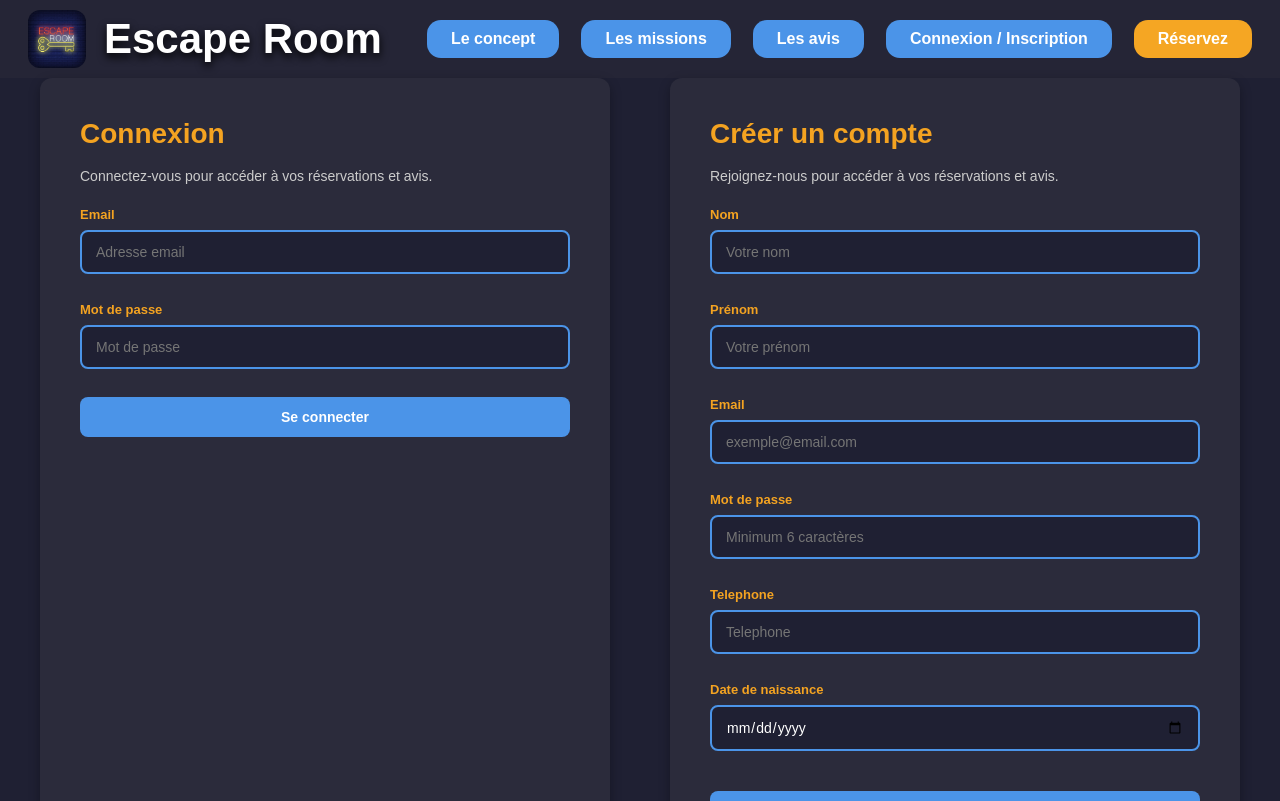
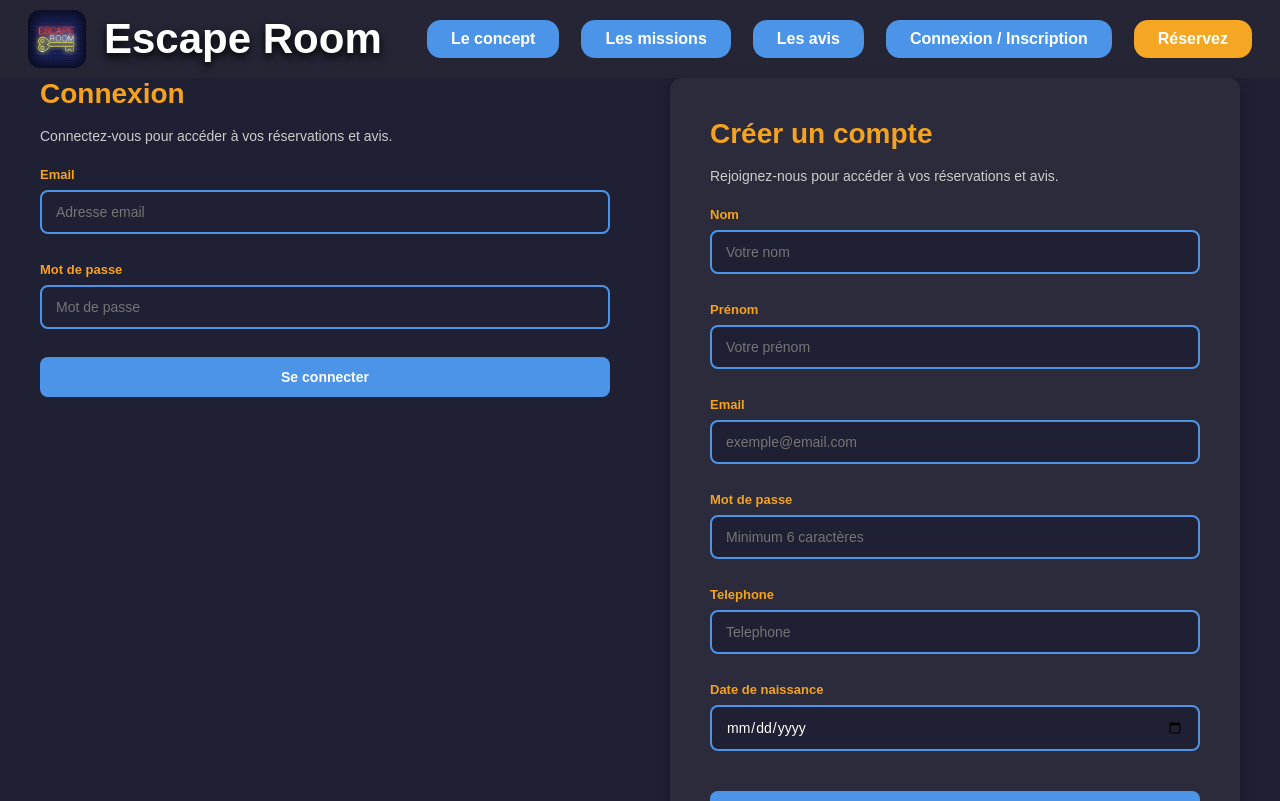
Before and after one commit to gitdreadeurz/Escape-games-project, a React (Vite) app in the folder Frontend/: page /inscription in a window 1280 px wide. Shown: the top 801 px of the page. Built offline with nearby package versions, Linux system fonts and the light colour scheme.

Commit message:
Login actif , token dans localStorage, attention travail en cours sur AvisPage.jsx

```diff
--- a/Frontend/src/pages/AvisPage.jsx
+++ b/Frontend/src/pages/AvisPage.jsx
@@ -12,6 +12,17 @@ function AvisPage() {
     //     ];
 
     const [avis, setAvis] = useState([]);
+    const [isLoged, setIsLoged] = useState(false);
+
+    useEffect(() => {
+    if (localStorage.getItem('token')) {
+        setIsLoged(true);
+    } else {
+        setIsLoged(false);
+    }
+}, []);
+
+    console.log(localStorage.getItem('token'));
 
     const fetchAvis = async () => {
 
@@ -24,15 +35,17 @@ const fetchAvis = async () => {
         }
     };
 
-    useEffect(()=>{
+    useEffect(() => {
         fetchAvis();
-    },[]);
+    }, []);
 
 
     const handleSubmit = (e) => {
         e.preventDefault();
         alert('Avis envoyé !');
     };
+
+
 
     return (
         <div className="page">
@@ -52,14 +65,16 @@ const fetchAvis = async () => {
                         }}>
                             <div style={{ display: 'flex', justifyContent: 'space-between' }}>
                                 <strong>{avis.User}</strong>
-                                <p>{avis.Game}</p>
+                                <p style={{ marginTop: '0.3rem', color: 'black' }}>{avis.Game}</p>
                                 <span>{"⭐".repeat(avis.notation)}</span>
                             </div>
-                            <p style={{ marginTop: '0.5rem' }}>{avis.commentaire}</p>
+                            <p style={{ marginTop: '0.5rem', color: 'black' }}>{avis.commentaire}</p>
                         </div>
                     ))}
                 </div>
-                <h2 style={{ marginTop: '3rem' }}>Laisser un avis</h2>
+                {isLoged ? (
+                    <>
+                        <h2 style={{ marginTop: '3rem' }} >Laisser un avis</h2>
                         <form onSubmit={handleSubmit} style={{ maxWidth: '600px', marginTop: '1rem' }}>
                             <div className="form-group">
                                 <label htmlFor="name">Nom</label>
@@ -84,6 +99,8 @@ const fetchAvis = async () => {
 
                             <Button text="Envoyer" variant="primary" type="submit" />
                         </form>
+                    </>
+                ):( <h2>Connectez vous pour laisser un avis</h2>)}
             </div>
             <Footer />
         </div>
--- a/Frontend/src/pages/InscriptionPage.jsx
+++ b/Frontend/src/pages/InscriptionPage.jsx
@@ -3,16 +3,19 @@ import Footer from '../components/Footer';
 import Button from '../components/Button';
 import '../styles/InscriptionPage.css';
 import { registerUser } from '../../service';
+import {loginUser} from '../../service';
 import { useState } from 'react';
 
 function login() {
+
+    // Constantes pour l'inscription
     const [formData, setFormData] = useState({
         nom: "",
         prenom: "",
         mail: "",
         mot_de_passe: "",
         date_anniv: "",
-        telephone : ""
+        telephone: ""
     });
 
     const handleChange = (e) => {
@@ -34,20 +37,50 @@ function login() {
         }
     }
 
+    // Constantes pour la connexion
+    const [loginData, setLoginData] = useState({
+        mail: "",
+        password: ""
+    });
+
+    const handleLoginChange = (e) => {
+        setLoginData({
+            ...loginData,
+            [e.target.id]: e.target.value
+        });
+    }
+
+    const handleLoginSubmit = async (e) => {
+        e.preventDefault();
+        try {
+            const response = await loginUser(loginData);
+            console.log(response.data.token);
+            localStorage.setItem('token', response.data.token);
+
+
+
+            alert('Connexion réussie !');
+        } catch (error) {
+            console.error(error);
+            alert('Erreur lors de la connexion. Veuillez vérifier vos identifiants.');
+        }
+    }
 
     return (
         <div className="page">
             <Navbar />
             <div className="page-content">
+                < form onSubmit={handleLoginSubmit}>
                     <div className='connexion'>
                         <h1>Connexion</h1>
                         <p>Connectez-vous pour accéder à vos réservations et avis.</p>
                         <label htmlFor="email">Email</label>
-                <input type="text" id="email" placeholder="Adresse email" />
+                        <input type="text" id="mail" placeholder="Adresse email" required onChange={handleLoginChange} />
                         <label htmlFor="password">Mot de passe</label>
-                <input type="password" id="password" placeholder="Mot de passe" />
-                <Button text="Se connecter" />
+                        <input type="password" id="password" placeholder="Mot de passe" required onChange={handleLoginChange} />
+                        <Button type='submit' text="Se connecter" />
                     </div>
+                </form>
                 <div>
                     <h1>Créer un compte</h1>
                     <p>Rejoignez-nous pour accéder à vos réservations et avis.</p>
```
Also changed, not shown: 1 other file (tests, documents, lock files or other folders). Lines whose indentation alone changed are shown as unchanged.
